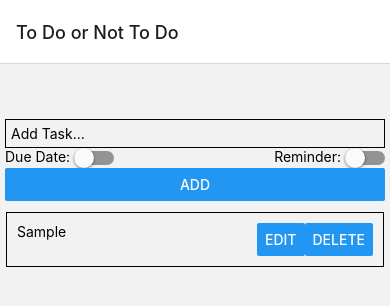
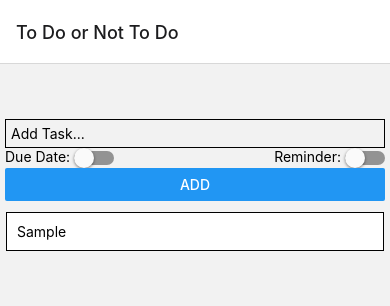
Before and after one commit to senoralikz/react-native-to-do, a React Native app: screen / in a window 390 px wide. Both pictures are taken after typing "Sample" into the empty fields and a click on the button "ADD". Shown: the top 306 px of the page. Built offline with nearby package versions, Linux system fonts and the light colour scheme.

Commit message:
added gestures for delete, edit, and marking task as completed

```diff
--- a/components/AddTask.js
+++ b/components/AddTask.js
@@ -6,6 +6,7 @@ import {
   Button,
   Alert,
   Switch,
+  TouchableOpacity,
 } from "react-native";
 import React, { useState, useContext } from "react";
 import { TasksContext } from "../Helper/Context";
@@ -36,19 +37,12 @@ const AddTask = () => {
             id: uuidv4(),
             task: text,
             dueDate: dueDate,
-            // if(showDueDate) {
-            //   dueDate: date.toLocaleDateString()
-            // } else {
-            //   dueDate: '--/--/--'
-            // },
             reminder: isReminderEnabled,
+            completed: false,
           },
         ];
       });
-      console.log(tasks);
       setText("");
-      // setShowDueDate(false);
-      // setIsReminderEnabled(false);
     } else {
       Alert.alert("Oops!", "There is no task to add", { text: "Ok" });
     }
@@ -56,19 +50,13 @@ const AddTask = () => {
 
   const toggleDateSwitch = () => {
     setShowDueDate((previousState) => !previousState);
-    if (showDueDate === false) {
-      // setDate(0);
-      // console.log(date);
-      console.log("there is no due date");
-    } else {
-      setDate(new Date());
-      console.log(date);
+    {
+      showDueDate && setDate(new Date());
     }
   };
 
   const onDateChange = (event, selectedDate) => {
     const currentDate = selectedDate;
-    // setShow(false);
     setDate(currentDate);
   };
 
--- a/components/EditTaskScreen.js
+++ b/components/EditTaskScreen.js
@@ -86,15 +86,22 @@ const EditTaskScreen = ({ navigation: { goBack }, route }) => {
           toggleDateSwitch={updateDueDateToggle}
           onChange={onUpdateDateChange}
         />
-        {route.params.dueDate !== new Date(0).toLocaleDateString() && (
-          <Text>Current Due Date: {route.params.dueDate}</Text>
-        )}
+        <Text>
+          Current Due Date:{" "}
+          {route.params.dueDate !== new Date(0).toLocaleDateString()
+            ? route.params.dueDate
+            : "No Due Date"}
+        </Text>
         <Reminder
           isReminderEnabled={isEnabled}
           toggleSwitch={updateReminderToggle}
         />
 
-        <Text>ID: {route.params.id}</Text>
+        {route.params.completed ? (
+          <Text>Completed: Yes</Text>
+        ) : (
+          <Text>Completed: No</Text>
+        )}
         <Button title="Save Changes" onPress={updateTask} />
       </View>
     </TouchableWithoutFeedback>
--- a/components/HomeScreen.js
+++ b/components/HomeScreen.js
@@ -3,28 +3,21 @@ import {
   View,
   Text,
   FlatList,
+  Keyboard,
+  Pressable,
   TouchableWithoutFeedback,
-  Keyboard,
 } from "react-native";
 import { useContext } from "react";
 import { TasksContext } from "../Helper/Context";
+import Swipeable from "react-native-gesture-handler/Swipeable";
+// import { TouchableWithoutFeedback } from "react-native-gesture-handler";
 import AddTask from "./AddTask";
 import Task from "./Task";
 
 const HomeScreen = ({ navigation }) => {
-  // const [tasks, setTasks] = useState([]);
   const { tasks, setTasks } = useContext(TasksContext);
 
-  // const editTask = (id) => {
-  //   setTasks(
-  //     tasks.map((task) => {
-  //       task.id !== id ? task : console.log(task);
-  //     })
-  //   );
-  // };
-
   return (
-    <TouchableWithoutFeedback onPress={() => Keyboard.dismiss()}>
     <View style={styles.container}>
       <View style={styles.tasksData}>
         <AddTask />
@@ -34,14 +27,12 @@ const HomeScreen = ({ navigation }) => {
             <Task task={item} navigation={navigation} />
           )}
           keyExtractor={(item) => item.id}
-            ListEmptyComponent={
-              <Text style={styles.noTasks}>Nothing to do</Text>
-            }
+          ListEmptyComponent={<Text style={styles.noTasks}>Nothing to do</Text>}
           style={styles.tasksList}
+          scrollEnabled={true}
         />
       </View>
     </View>
-    </TouchableWithoutFeedback>
   );
 };
 
@@ -49,17 +40,9 @@ const styles = StyleSheet.create({
   container: {
     marginTop: 50,
     height: 500,
-    // borderBottomColor: "#000",
-    // borderBottomWidth: 1,
-    // borderStyle: "solid",
-    // alignItems: "center",
   },
   tasksData: {
-    // borderStyle: "solid",
-    // borderWidth: 1,
-    // borderColor: "#000",
     padding: 5,
-    // width: 300,
   },
   tasksList: {
     marginTop: 10,
--- a/components/Task.js
+++ b/components/Task.js
@@ -1,9 +1,21 @@
-import { View, Text, StyleSheet, Button } from "react-native";
+import {
+  View,
+  Text,
+  StyleSheet,
+  Button,
+  Alert,
+  Pressable,
+  TouchableOpacity,
+} from "react-native";
 import { useContext } from "react";
 import { TasksContext } from "../Helper/Context";
+import Swipeable from "react-native-gesture-handler/Swipeable";
+import { AntDesign } from "@expo/vector-icons";
+import { Ionicons } from "@expo/vector-icons";
 
 const Task = ({ task, navigation }) => {
   const { tasks, setTasks } = useContext(TasksContext);
+  // const [taskComplete, setTaskComplete] = useState(task.complete);
 
   const deleteTask = (id) => {
     setTasks(
@@ -13,7 +25,92 @@ const Task = ({ task, navigation }) => {
     );
   };
 
+  const completedTask = (id) => {
+    setTasks(
+      tasks.map((task) => {
+        if (task.id === id) {
+          task.completed = true;
+          return task;
+        }
+        return task;
+      })
+    );
+  };
+
+  const leftSwipeActions = () => {
     return (
+      <View
+        style={{
+          flexDirection: "row",
+          justifyContent: "center",
+          alignItems: "flex-start",
+        }}
+      >
+        <Pressable onPress={() => completedTask(task.id)}>
+          <View style={{ backgroundColor: "#2ecc71", alignItems: "center" }}>
+            <Ionicons name="checkmark-done" size={24} color="black" />
+            <Text>Complete</Text>
+          </View>
+        </Pressable>
+      </View>
+    );
+  };
+
+  const rightSwipeActions = () => {
+    return (
+      <View
+        style={{
+          flexDirection: "row",
+          justifyContent: "center",
+          alignItems: "flex-start",
+        }}
+      >
+        <Pressable
+          onPress={() =>
+            navigation.navigate("EditTaskScreen", {
+              task: task.task,
+              id: task.id,
+              reminder: task.reminder,
+              dueDate: task.dueDate,
+              completed: task.completed,
+            })
+          }
+        >
+          <View style={{ backgroundColor: "#74b9ff", alignItems: "center" }}>
+            <AntDesign name="edit" size={24} color="black" />
+            <Text>Edit</Text>
+          </View>
+        </Pressable>
+        <Pressable onPress={() => deleteTask(task.id)}>
+          <View
+            style={{
+              alignItems: "center",
+              backgroundColor: "#e74c3c",
+            }}
+          >
+            <AntDesign name="delete" size={24} color="black" />
+            <Text>Delete</Text>
+          </View>
+        </Pressable>
+      </View>
+    );
+  };
+
+  const swipeFromLeftOpen = () => {
+    alert("Swipe from left");
+  };
+
+  const swipeFromRightOpen = () => {
+    alert("Swipe from right");
+  };
+
+  return (
+    <Swipeable
+      renderLeftActions={leftSwipeActions}
+      renderRightActions={rightSwipeActions}
+      // onSwipeableRightOpen={swipeFromRightOpen}
+      // onSwipeableLeftOpen={swipeFromLeftOpen}
+    >
       <View style={task.reminder ? styles.withReminder : styles.container}>
         <View style={styles.taskItem}>
           <View style={styles.taskWidth}>
@@ -25,22 +122,10 @@ const Task = ({ task, navigation }) => {
               </View>
             )}
           </View>
-        <View style={styles.taskButtons}>
-          <Button
-            title="Edit"
-            onPress={() =>
-              navigation.navigate("EditTaskScreen", {
-                task: task.task,
-                id: task.id,
-                reminder: task.reminder,
-                dueDate: task.dueDate,
-              })
-            }
-          />
-          <Button title="Delete" onPress={() => deleteTask(task.id)} />
+          <View style={styles.taskButtons}></View>
         </View>
       </View>
-    </View>
+    </Swipeable>
   );
 };
 
@@ -50,6 +135,7 @@ const styles = StyleSheet.create({
     borderColor: "#000",
     borderStyle: "solid",
     margin: 1,
+    backgroundColor: "#fff",
   },
   withReminder: {
     borderWidth: 1,
@@ -58,6 +144,7 @@ const styles = StyleSheet.create({
     borderLeftWidth: 5,
     borderStyle: "solid",
     margin: 1,
+    backgroundColor: "#fff",
   },
   taskWidth: {
     width: 175,
@@ -73,6 +160,12 @@ const styles = StyleSheet.create({
   dueDate: {
     flexDirection: "row",
   },
+  editButton: {
+    backgroundColor: "#3498db",
+  },
+  completedButton: {
+    backgroundColor: "#2ecc71",
+  },
 });
 
 export default Task;
--- a/package.json
+++ b/package.json
@@ -10,6 +10,7 @@
     "eject": "expo eject"
   },
   "dependencies": {
+    "@react-native-community/datetimepicker": "4.0.0",
     "@react-navigation/native": "^6.0.10",
     "@react-navigation/native-stack": "^6.6.1",
     "@react-navigation/stack": "^6.2.1",
@@ -18,12 +19,12 @@
     "react": "17.0.1",
     "react-dom": "17.0.1",
     "react-native": "0.64.3",
+    "react-native-gesture-handler": "~2.1.0",
     "react-native-get-random-values": "^1.7.2",
     "react-native-safe-area-context": "3.3.2",
     "react-native-screens": "~3.10.1",
     "react-native-web": "0.17.1",
-    "uuid": "^8.3.2",
-    "@react-native-community/datetimepicker": "4.0.0"
+    "uuid": "^8.3.2"
   },
   "devDependencies": {
     "@babel/core": "^7.12.9"
```
Also changed, not shown: 1 other file (tests, documents, lock files or other folders). Lines whose indentation alone changed are shown as unchanged.
